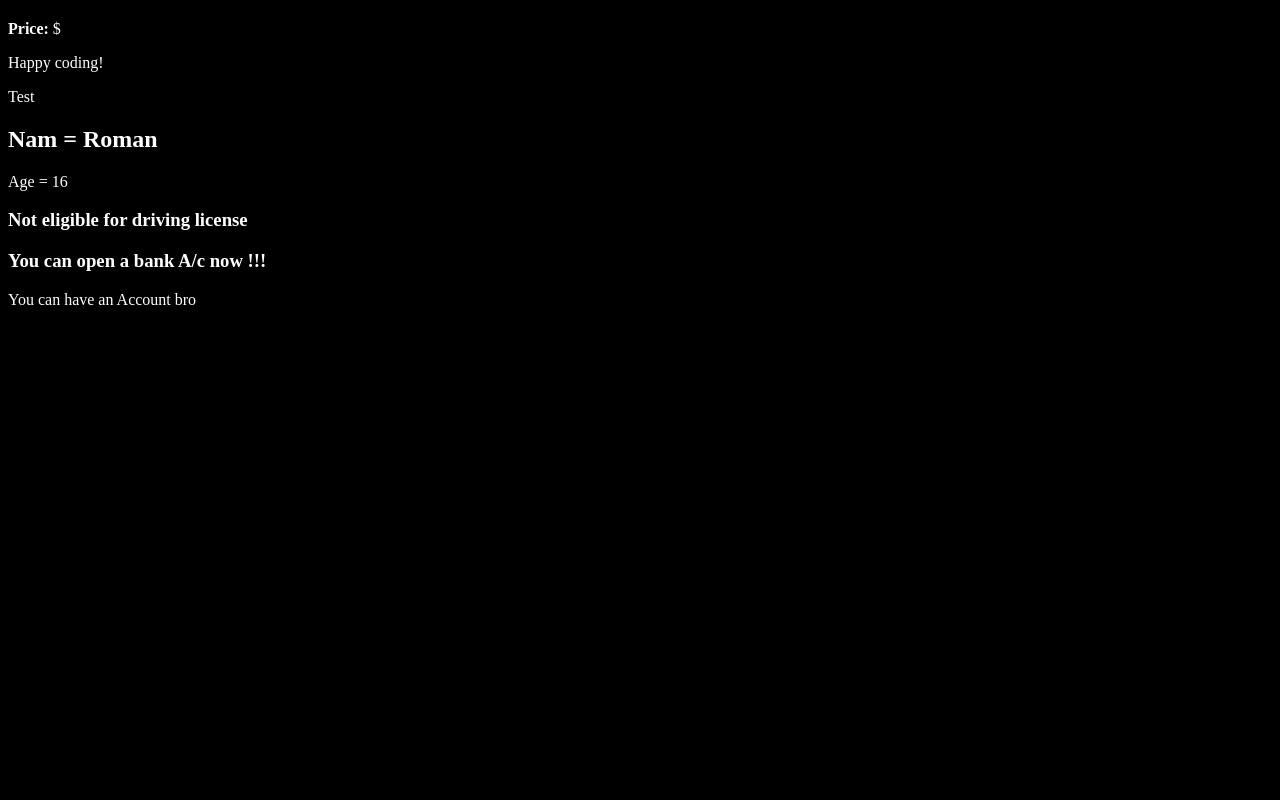
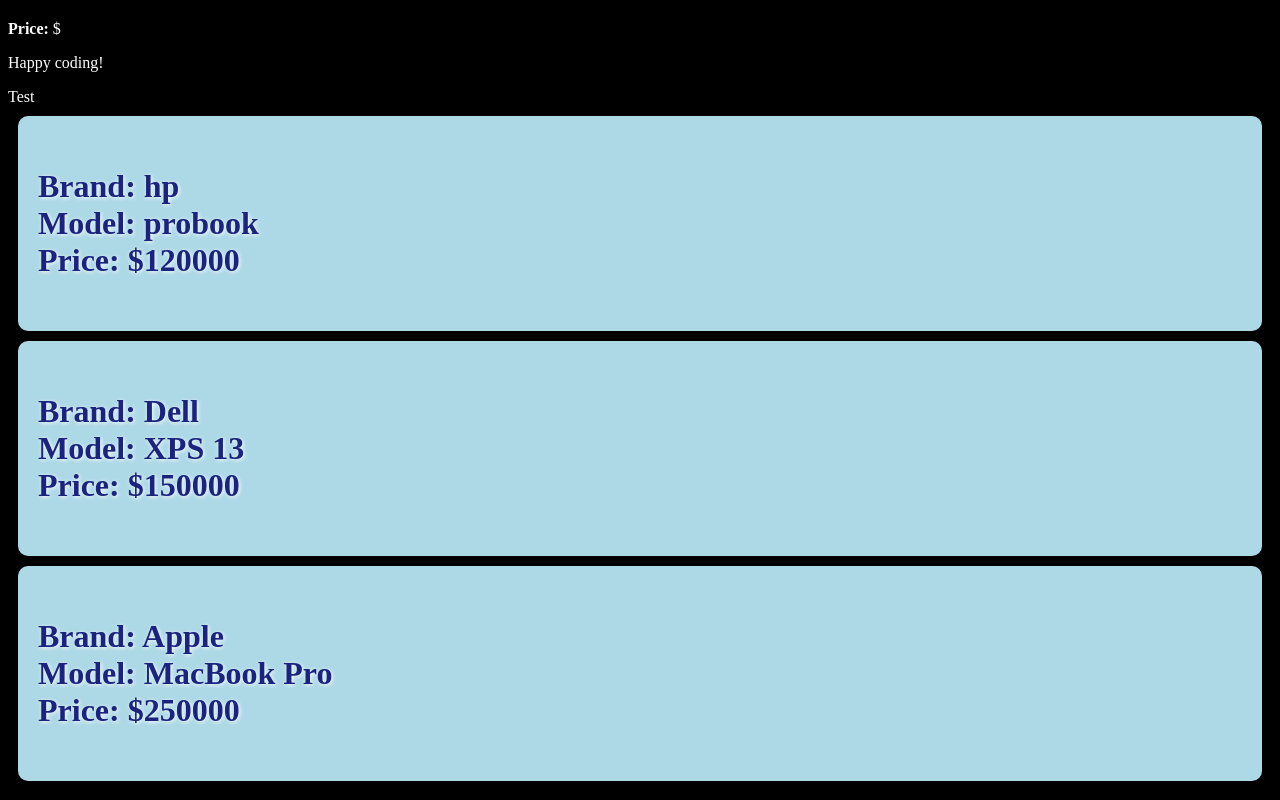
Before and after one commit to Shakhoyat/React-with-vite101, a React (Vite) app in the folder vite-project-101/: page / in a window 1280 px wide. Built offline with nearby package versions, Linux system fonts and the light colour scheme.

Commit message:
ways to integrate css: inline

```diff
--- a/vite-project-101/src/App.jsx
+++ b/vite-project-101/src/App.jsx
@@ -6,6 +6,8 @@
 import Product from './components/Product'
 import Person2 from './components/Person2'
 import Person3 from './components/Person3'
+import Laptop from './components/Laptop'
+
 
 function App() {
   return (
@@ -32,8 +34,14 @@
         <Person2 name="tanvir" age={14} salary={40000} /> */}
       </div>
       <div>
-        <Person3 name="Roman" age={16} pancard={true} />
+        {/* <Person3 name="Roman" age={16} pancard={true} /> */}
       </div>
+      <div>
+        <Laptop brandname="hp" model="probook" price={120000} />
+        <Laptop brandname="Dell" model="XPS 13" price={150000} />
+        <Laptop brandname="Apple" model="MacBook Pro" price={250000} />
+      </div>
+
     </>
   )
 }
--- /dev/null
+++ b/vite-project-101/src/components/Laptop.jsx
@@ -0,0 +1,15 @@
+import React from 'react'
+
+const Laptop = ({ brandname, model, price }) => {
+    return (
+        <div style={{ backgroundColor: 'lightblue', padding: '20px', borderRadius: '10px', margin: '10px' }}>
+            <h3 style={{ fontWeight: 'bold', fontSize: '2rem', color: '#1a237e', textShadow: '1px 1px 4px #fff' }}>
+                Brand: {brandname} <br />
+                Model: {model} <br />
+                Price: ${price}
+            </h3>
+        </div>
+    )
+}
+
+export default Laptop
```
